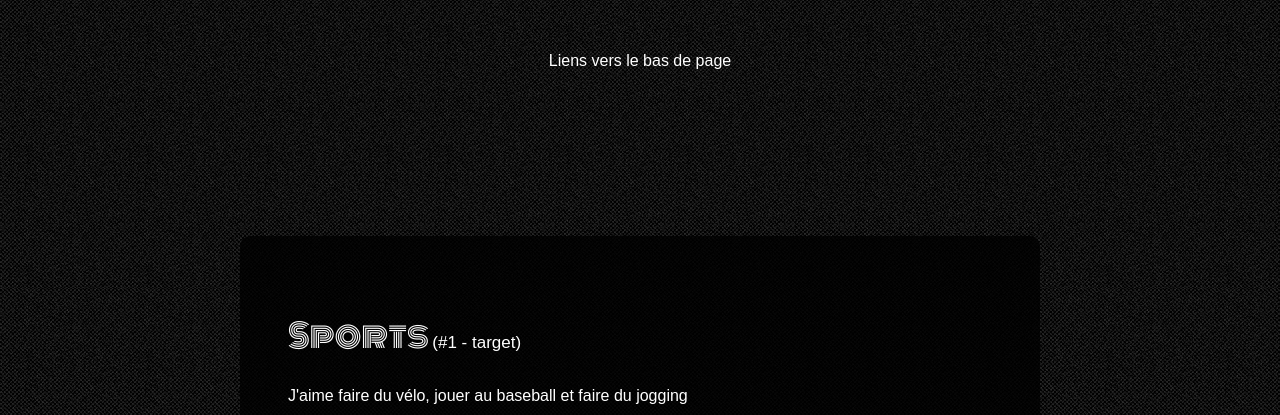
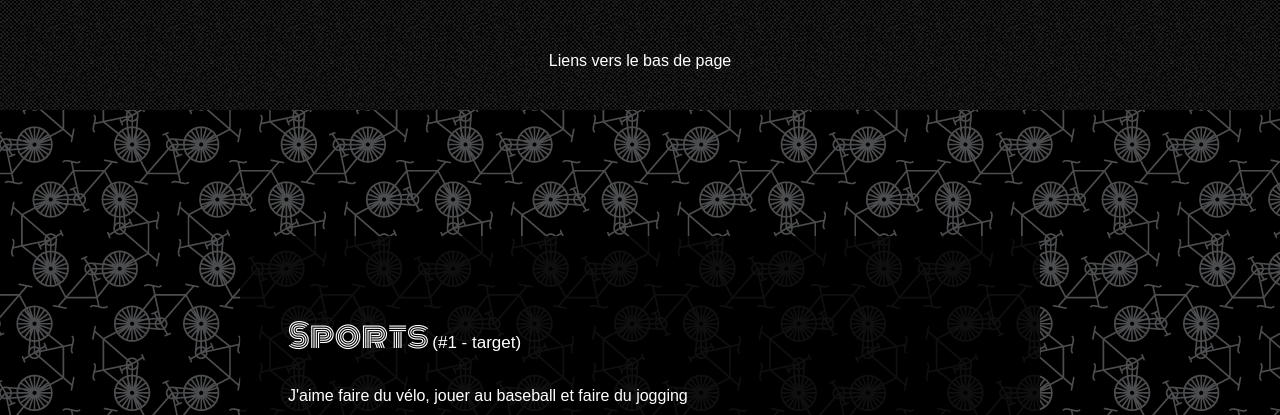
Before and after one commit to Gabriellehub/lien_web, a plain HTML site: page index.html in a window 1280 px wide. Shown: the part 690-1105 px from the top of the page. Drawn offline with Linux system fonts and the light colour scheme; a web font is replaced by a local one.

Commit message:
mise ne page du background 1

```diff
--- a/css/styles.css
+++ b/css/styles.css
@@ -163,7 +163,7 @@ a{
 /* Section sports */
 
 .sports{
-   background-image: url(../images/fond/bicycles.png) fixed;
+   background: url(../images/fond/bicycles.png) fixed;
 
 }
 
```
